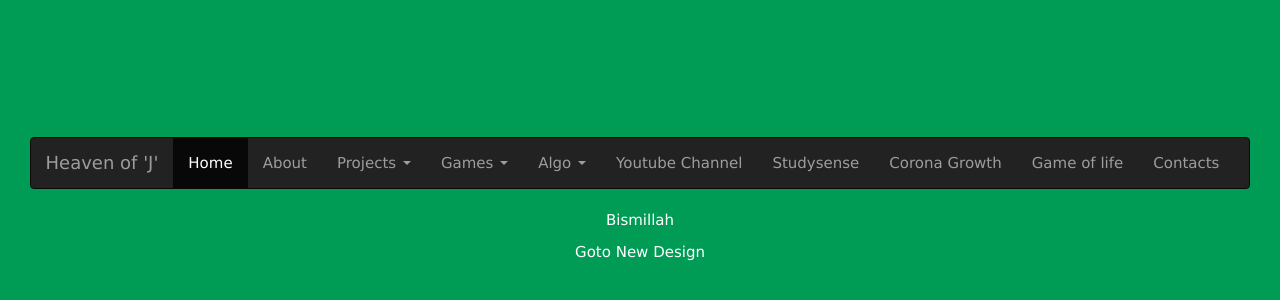
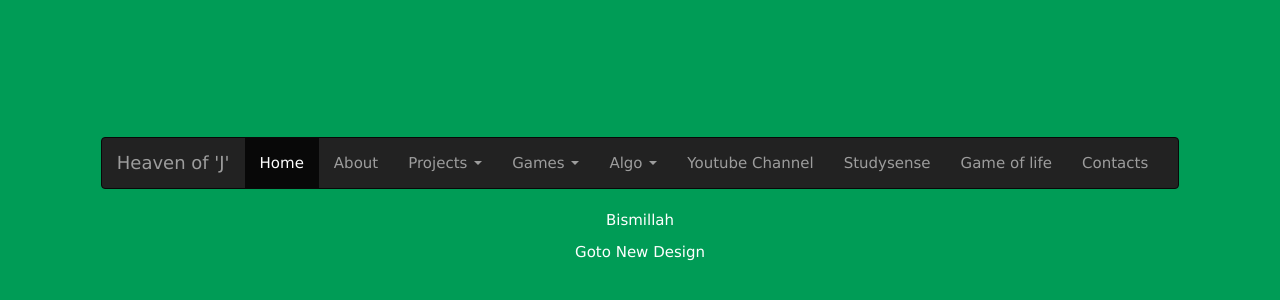
Before and after one commit to MashukeAlam/MashukeAlam.github.io, a browser extension: page index.html in a window 1280 px wide. Shown: the part 200-500 px from the top of the page. Drawn offline with nearby package versions, Linux system fonts and the light colour scheme; no server answers.

Commit message:
another commit from mac

```diff
--- a/index.html
+++ b/index.html
@@ -86,7 +86,6 @@
                         </li>
                         <li><a href="./Youtube_Videos/index.html">Youtube Channel</a></li>
                         <li><a href="./Studysense/index.html">Studysense</a></li>
-                        <li><a href="./CoronaStats//index.html">Corona Growth</a></li>
                         <li><a href="./Conways_Game_Of_Life/a_star.html">Game of life</a></li>
 
                         <li><a href="contact.html">Contacts</a></li>
```
